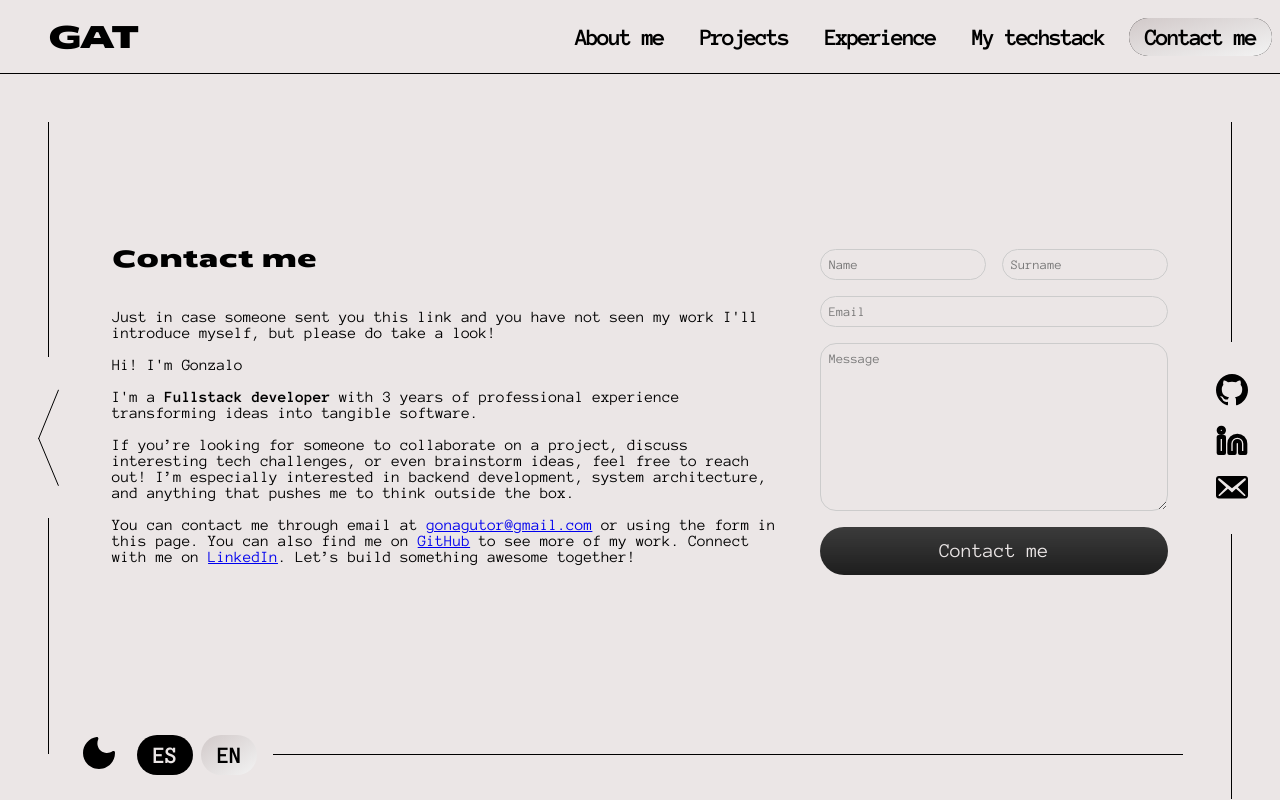
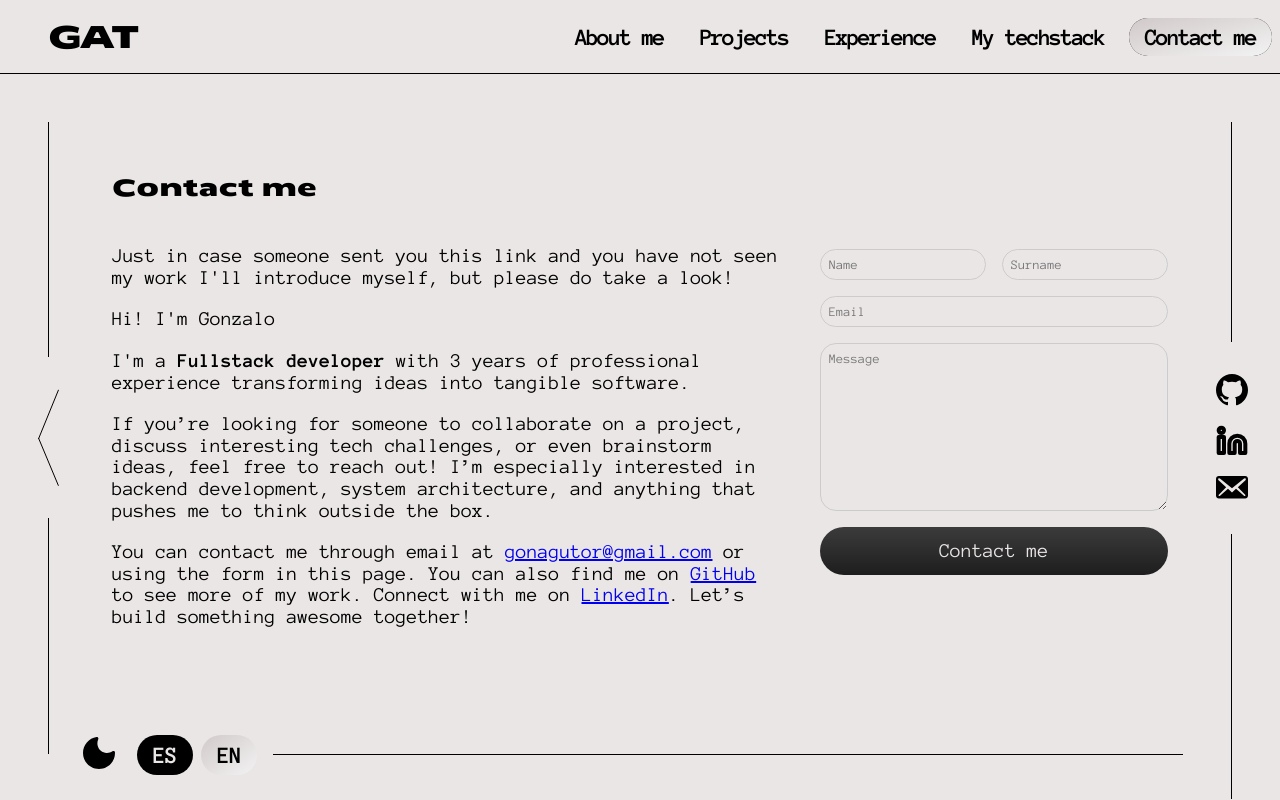
Before and after one commit to gonagutor/portfolio, a SvelteKit app: page /contact in a window 1280 px wide. Built offline with nearby package versions, Linux system fonts and the light colour scheme; no server answers.

Commit message:
Change font-size

```diff
--- a/src/routes/contact/+page.svelte
+++ b/src/routes/contact/+page.svelte
@@ -131,6 +131,11 @@
 		font-family: var(--font-display);
 	}
 
+	.contact-text p {
+		font-size: 1.25rem;
+		line-height: 1.35rem;
+	}
+
 	.form-container {
 		position: relative;
 		display: flex;
```
